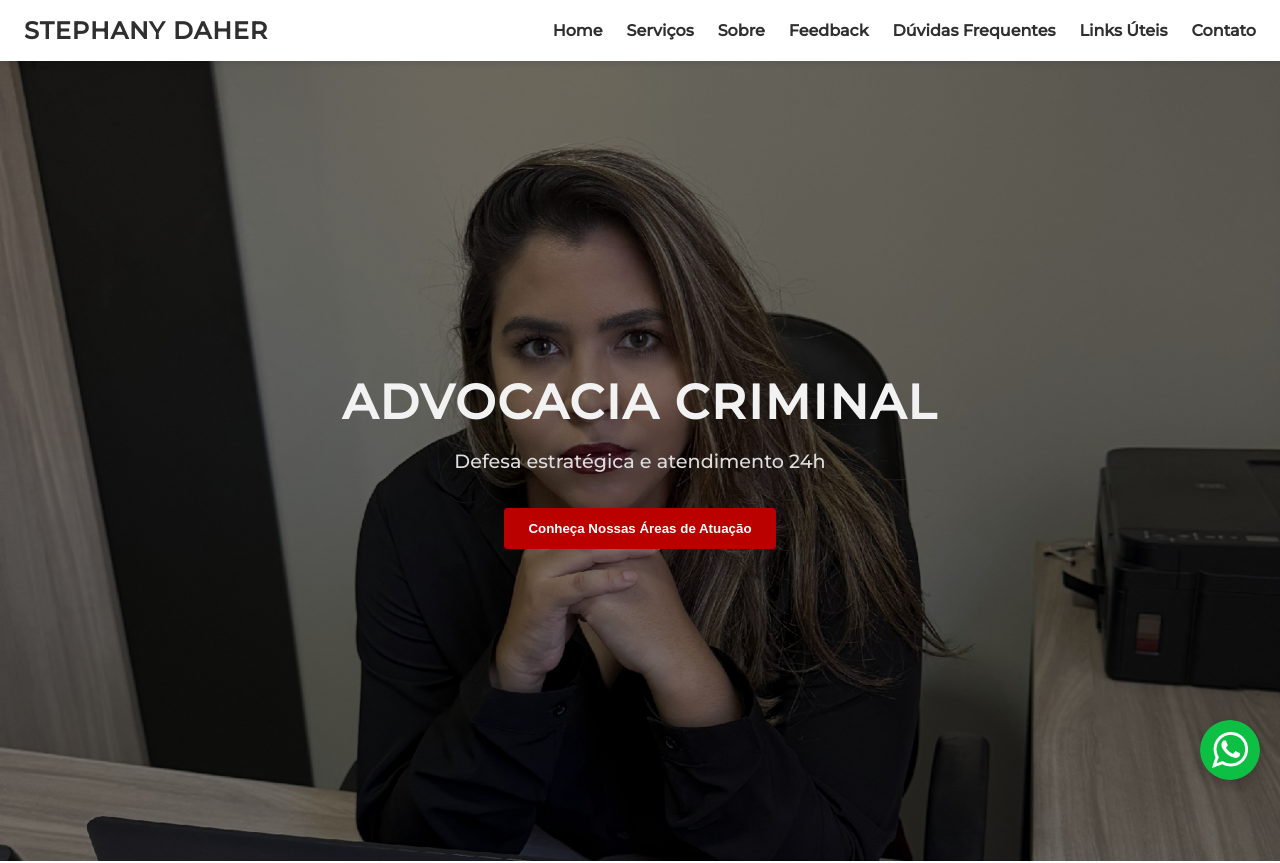
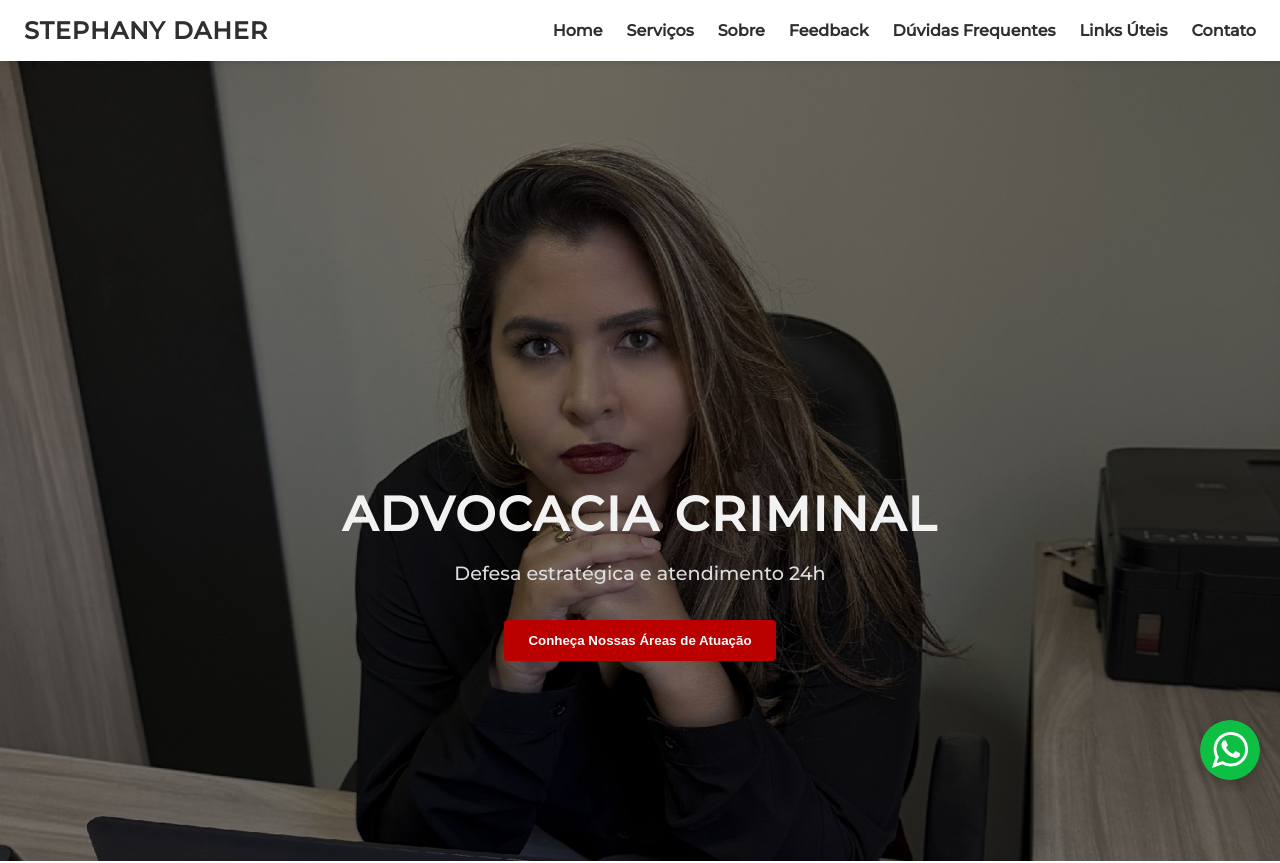
Before and after one commit to luisfernandoosiqueira/stephanydaheradvocacia, a React (Create React App) app: page / in a window 1280 px wide. Shown: the top 863 px of the page. Built offline with nearby package versions, Linux system fonts and the light colour scheme.

Commit message:
Ajuste posição texto HeroSection (Estava cobrindo o rosto) na versão desktop.

```diff
--- a/src/components/HeroSection.css
+++ b/src/components/HeroSection.css
@@ -74,3 +74,11 @@
       font-size: 1rem;
     }
   }
+
+
+/* Adicione ao HeroSection.css */
+@media (min-width: 769px) {
+  .hero-content {
+    margin-top: 14rem; /* Ajusta o conteúdo para baixo na versão desktop */
+  }
+}
```
